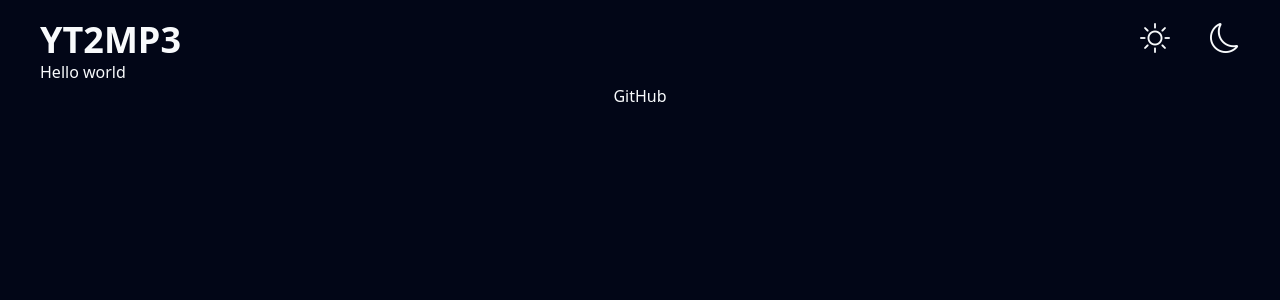
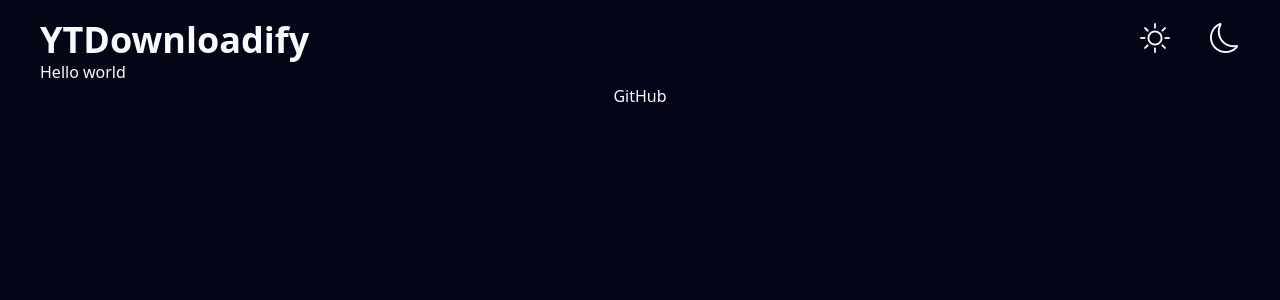
Before and after one commit to Skyzser/YTDownloadify, a Next.js app: page / in a window 1280 px wide. Shown: the top 300 px of the page. Built offline with nearby package versions, Linux system fonts and the light colour scheme.

Commit message:
Updated name

```diff
--- a/src/app/layout.tsx
+++ b/src/app/layout.tsx
@@ -7,9 +7,9 @@ import Footer from '@/components/footer';
 import './globals.css';
 
 export const metadata: Metadata = {
-  title: 'YT2MP3',
-  description: 'Converts YouTube videos to MP3 files.',
-  keywords: 'youtube, mp3, converter',
+  title: 'YTDownloadify',
+  description: 'Downloads YouTube videos to MP3/MP4 files.',
+  keywords: 'youtube, mp3, mp4, converter',
 }
 
 export default function RootLayout({
--- a/src/components/navbar.tsx
+++ b/src/components/navbar.tsx
@@ -1,7 +1,7 @@
 export default function Navbar() {
     return (
         <div className='flex flex-row justify-between'>
-            <div className='font-bold text-4xl'>YT2MP3</div>
+            <div className='font-bold text-4xl'>YTDownloadify</div>
             <div className='text-3xl'>
                 <i className='bi bi-sun me-5 dark_Hover'></i>
                 <i className='bi bi-moon ms-5 dark_Hover'></i>
```
